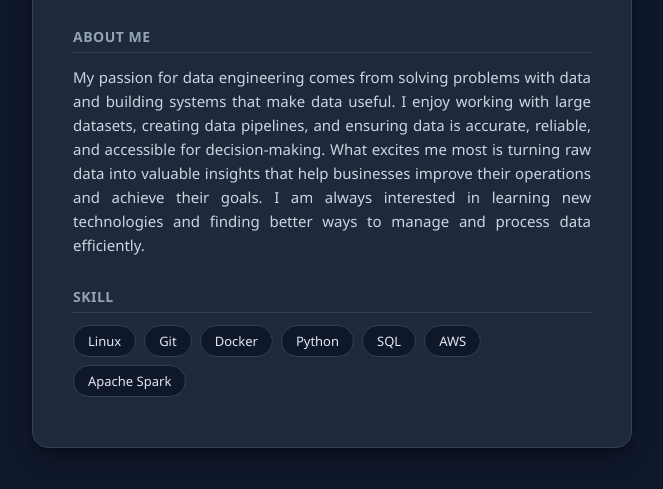
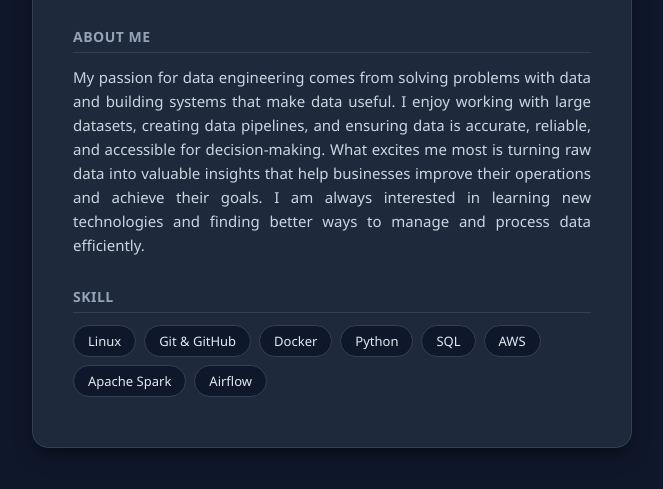
Before and after one commit to sharil10/sharil10.github.io, a plain HTML site: page index.html in a window 1280 px wide. Shown: the part 285-774 px from the top of the page, without its empty margins (308-971 px from the left). Drawn offline with Linux system fonts and the light colour scheme.

Commit message:
kemas laman

```diff
--- a/index.html
+++ b/index.html
@@ -128,12 +128,13 @@
         <div class="section-title">Skill</div>
         <div class="skills-container">
             <div class="skill-tag">Linux</div>
-            <div class="skill-tag">Git</div>
+            <div class="skill-tag">Git & GitHub</div>
             <div class="skill-tag">Docker</div>
             <div class="skill-tag">Python</div>
             <div class="skill-tag">SQL</div>
             <div class="skill-tag">AWS</div>
             <div class="skill-tag">Apache Spark</div>
+            <div class="skill-tag">Airflow</div>
         </div>
     </div>
 
```
